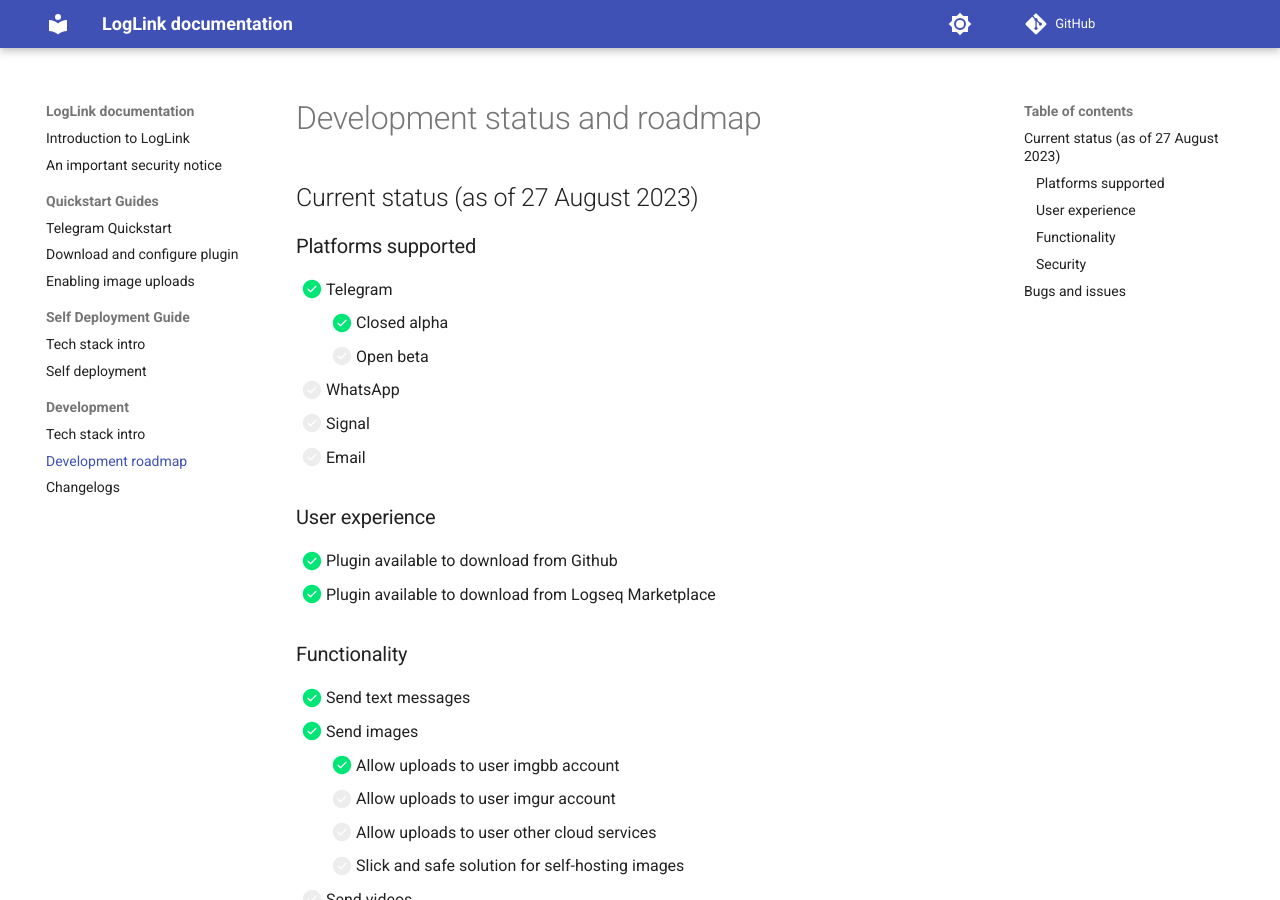
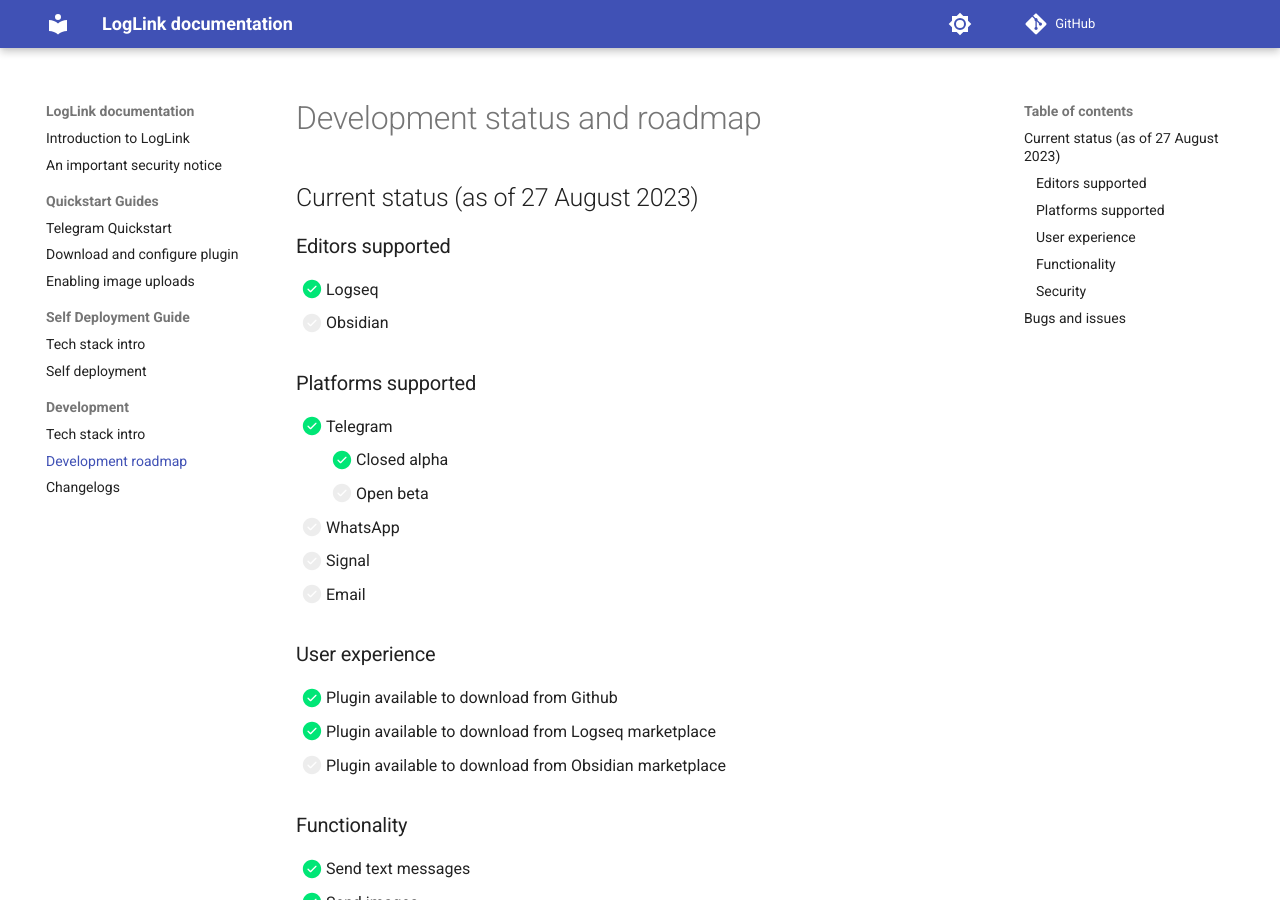
Before and after one commit to hankhank10/loglink-docs, an MkDocs documentation site: the page built from docs/roadmap.md, in a window 1280 px wide and 900 px high. Built offline with MkDocs 1.6.1 and Material for MkDocs 9.7.7, drawn with Linux system fonts in a browser that asks for light colours; comment, search, counter and statistics services are not loaded.

Commit message:
Update roadmap.md

```diff
--- a/docs/roadmap.md
+++ b/docs/roadmap.md
@@ -1,6 +1,10 @@
 # Development status and roadmap
 
 ## Current status (as of 27 August 2023)
+
+### Editors supported
+- [x] Logseq
+- [ ] Obsidian
 
 ### Platforms supported
 
@@ -13,7 +17,8 @@
 
 ### User experience
 - [x] Plugin available to download from Github
-- [x] Plugin available to download from Logseq Marketplace
+- [x] Plugin available to download from Logseq marketplace
+- [ ] Plugin available to download from Obsidian marketplace
 
 ### Functionality
 
```
